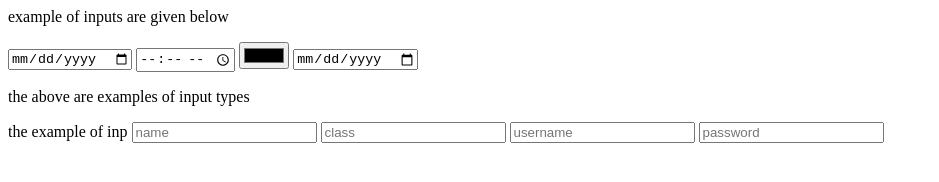
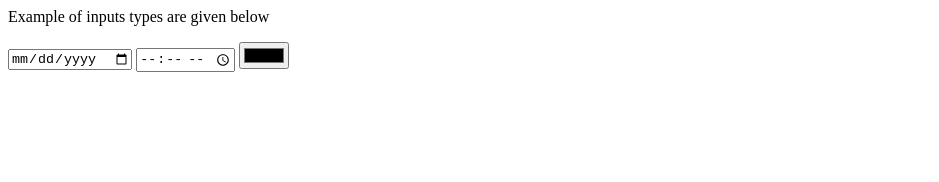
Before and after one commit to Arno-Web-team/Code-1.5.1, a plain HTML site: page index.html in a window 1280 px wide. Shown: the whole page, without its empty margins (0-939 px from the left). Drawn offline with Linux system fonts and the light colour scheme.

Commit message:
Update index.html

```diff
--- a/index.html
+++ b/index.html
@@ -4,17 +4,11 @@
   </head>
   <body>
     <p>
-      example of inputs are given below
+      Example of inputs types are given below
     </p>
     <input type="date">
     <input type="time">
     <input type="color">
-    <input type="date">
-    <p>the above are examples of input types</p>
-    <p>the example of inp
-    <input placeholder="name">
-    <input placeholder="class">
-    <input placeholder="username">
-    <input placeholder="password">
+
   </body>
 </html>
```
